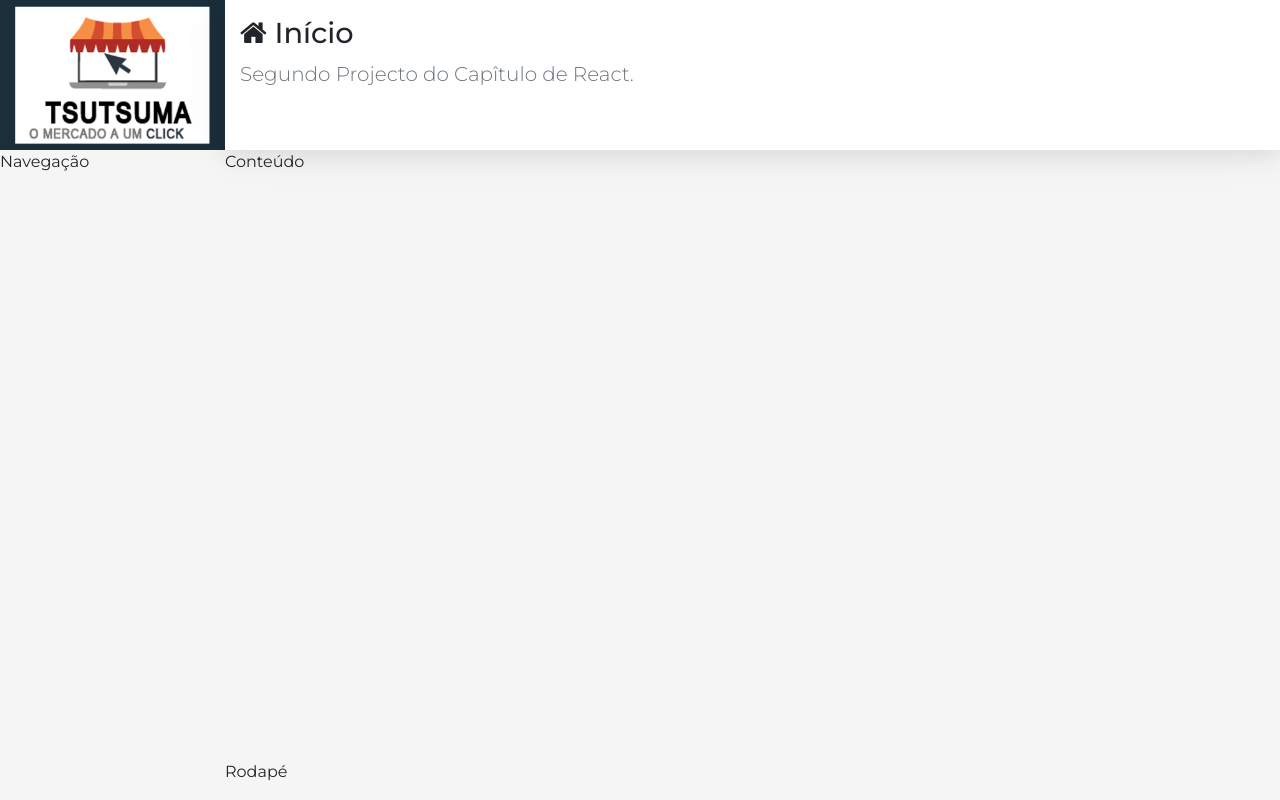
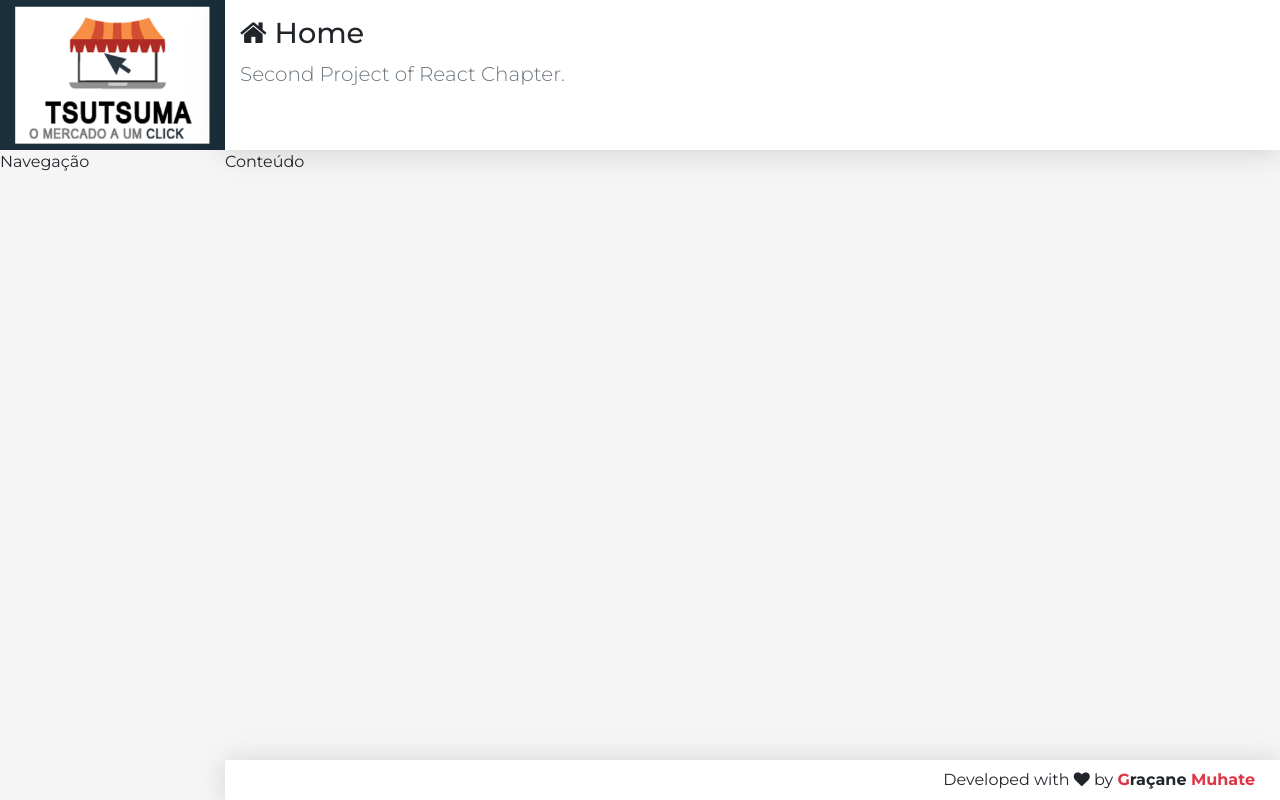
Before and after one commit to GXMUHATE/LearningJavascript, a React (Create React App) app in the folder react/crud/frontend/: page / in a window 1280 px wide. Built offline with nearby package versions, Linux system fonts and the light colour scheme.

Commit message:
Configuring the footer component

```diff
--- a/react/crud/frontend/src/components/template/Footer.css
+++ b/react/crud/frontend/src/components/template/Footer.css
@@ -0,0 +1,8 @@
+footer.footer {
+    display: flex;
+    align-items: center;
+    justify-content: flex-end;
+    padding: 0 25px;
+    background-color: #FFF;
+    box-shadow: var(--shadow);
+}
--- a/react/crud/frontend/src/components/template/Footer.jsx
+++ b/react/crud/frontend/src/components/template/Footer.jsx
@@ -3,5 +3,8 @@ import React from 'react'
 
 export default props =>
     <footer className="footer">
-        Rodapé
+        <span>
+            Developed with <i className='fa fa-heart text-dange'></i> by <strong>
+                <span className='text-danger'>G</span>raçane <span className='text-danger'>Muhate</span></strong>
+        </span>
     </footer>
--- a/react/crud/frontend/src/main/App.jsx
+++ b/react/crud/frontend/src/main/App.jsx
@@ -12,7 +12,7 @@ export default props =>
     <div className="app">
         <Logo />
         <Nav />
-        <Main icon="home" title="Início"
-            subtitle="Segundo Projecto do Capîtulo de React."/>
+        <Main icon="home" title="Home"
+            subtitle="Second Project of React Chapter."/>
         <Footer />
     </div>
```
